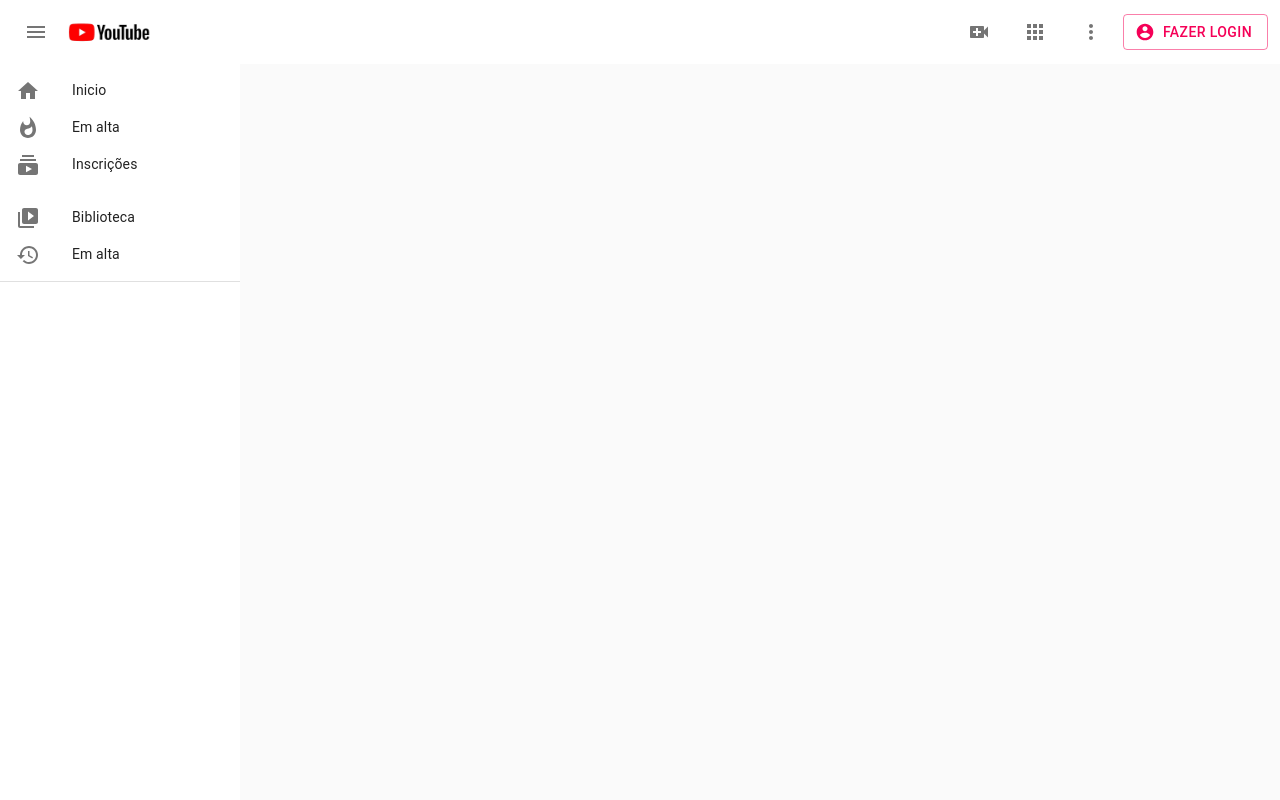
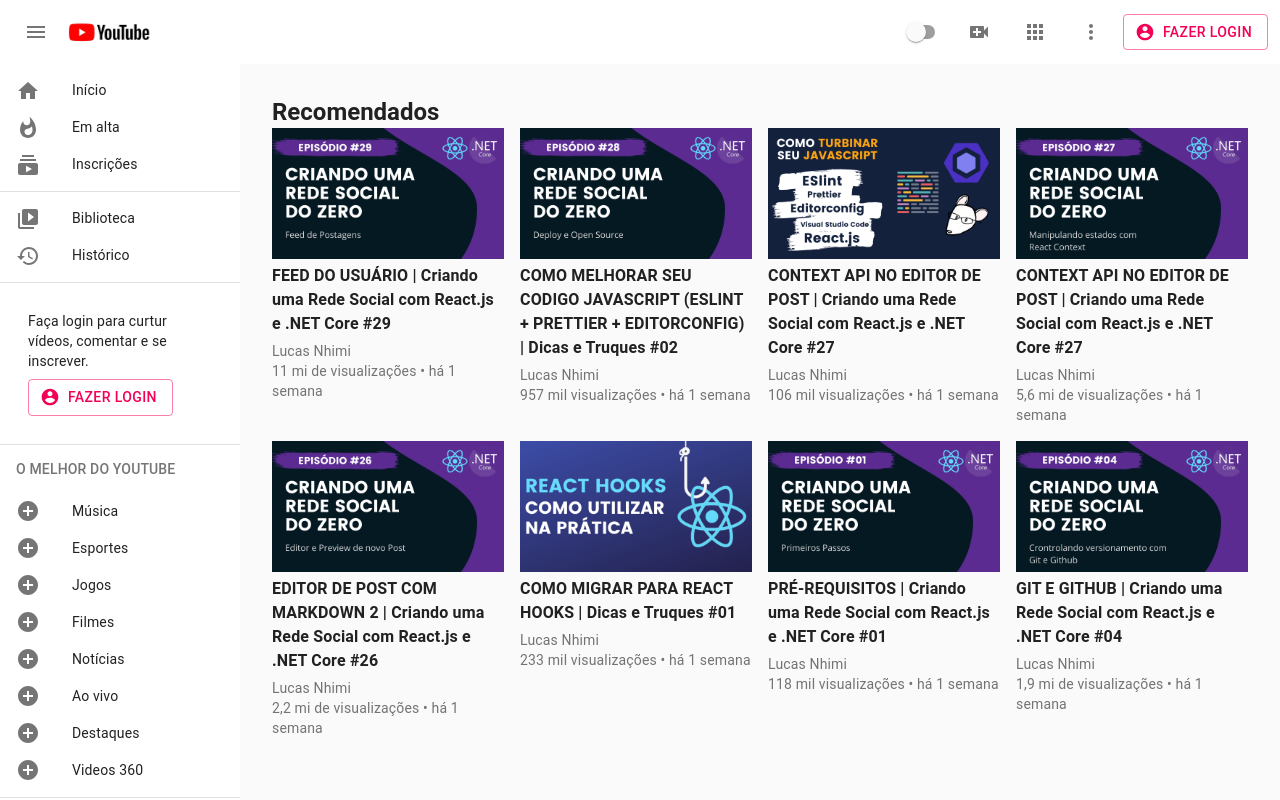
Before and after one commit to PedroBarbosaSw/interface-youtube-clone, a React (Create React App) app: page / in a window 1280 px wide. Built offline with nearby package versions, Linux system fonts and the light colour scheme.

Commit message:
add videos and create a feed

```diff
--- a/src/Home.js
+++ b/src/Home.js
@@ -1,38 +1,51 @@
-import React from 'react'
-
-import { IconButton,
+import React from 'react';
+import {
   makeStyles,
   AppBar,
   Toolbar,
+  IconButton,
+  Drawer,
   Button,
-   Drawer,
   List,
+  Typography,
   Divider,
   ListItem,
   ListItemIcon,
-   ListItemText
-} from '@material-ui/core'
-import MenuIcon from '@material-ui/icons/Menu'
-import AccountCircle from '@material-ui/icons/AccountCircle'
+  ListItemText,
+  ListSubheader,
+  Box,
+  Grid,
+  Hidden,
+  Switch,
+} from '@material-ui/core';
+import { useTheme } from '@material-ui/core/styles';
+import MenuIcon from '@material-ui/icons/Menu';
+import AccountCircle from '@material-ui/icons/AccountCircle';
 
-import VideoCall from '@material-ui/icons/VideoCall'
-import MoreVert from '@material-ui/icons/MoreVert'
-import Apps from '@material-ui/icons/Apps'
+import Apps from '@material-ui/icons/Apps';
+import MoreVert from '@material-ui/icons/MoreVert';
+import VideoCall from '@material-ui/icons/VideoCall';
 
-import HomeIcon from '@material-ui/icons/Home'
-import Subscriptions from '@material-ui/icons/Subscriptions'
-import Whatshot from '@material-ui/icons/Whatshot'
+import HomeIcon from '@material-ui/icons/Home';
+import Subscriptions from '@material-ui/icons/Subscriptions';
+import Whatshot from '@material-ui/icons/Whatshot';
 
-import VideoLibrary from '@material-ui/icons/VideoLibrary'
-import History from '@material-ui/icons/History'
+import VideoLibrary from '@material-ui/icons/VideoLibrary';
+import History from '@material-ui/icons/History';
+
+import AddCircle from '@material-ui/icons/AddCircle';
 
 const useStyles = makeStyles((theme) => ({
   root: {
     height: '100vh',
+    backgroundColor: theme.palette.background.dark,
   },
   appBar: {
     boxShadow: 'none',
-      zIndex: theme.zIndex.drawer +1,
+    zIndex: theme.zIndex.drawer + 1,
+  },
+  logo: {
+    height: 25,
   },
   drawer: {
     width: 240,
@@ -40,10 +53,7 @@
   },
   drawerPaper: {
     width: 240,
-      borderRight: 'none'
-   },
-   logo: {
-      height: '25px'
+    borderRight: 'none',
   },
   menuIcon: {
     paddingRight: theme.spacing(5),
@@ -53,7 +63,7 @@
     paddingRight: theme.spacing(5),
   },
   grow: {
-      flexGrow: 1
+    flexGrow: 1,
   },
   listItemText: {
     fontSize: 14,
@@ -62,42 +72,146 @@
     paddingTop: 4,
     paddingBottom: 4,
   },
-}))
+  subheader: {
+    textTransform: 'uppercase',
+  },
+}));
 
-export default function Home(){
+const videos = [
+  {
+    id: 1,
+    title:
+      'FEED DO USUÁRIO | Criando uma Rede Social com React.js e .NET Core #29',
+    channel: 'Lucas Nhimi',
+    views: '11 mi de visualizações',
+    date: 'há 1 semana',
+    avatar: '/images/avatar.jpeg',
+    thumb: '/images/thumb1.png',
+  },
+  {
+    id: 2,
+    title:
+      'COMO MELHORAR SEU CODIGO JAVASCRIPT (ESLINT + PRETTIER + EDITORCONFIG) | Dicas e Truques #02',
+    channel: 'Lucas Nhimi',
+    views: '957 mil visualizações',
+    date: 'há 1 semana',
+    avatar: '/images/avatar.jpeg',
+    thumb: '/images/thumb2.png',
+  },
+  {
+    id: 3,
+    title:
+      'CONTEXT API NO EDITOR DE POST | Criando uma Rede Social com React.js e .NET Core #27',
+    channel: 'Lucas Nhimi',
+    views: '106 mil visualizações',
+    date: 'há 1 semana',
+    avatar: '/images/avatar.jpeg',
+    thumb: '/images/thumb3.png',
+  },
+  {
+    id: 4,
+    title:
+      'CONTEXT API NO EDITOR DE POST | Criando uma Rede Social com React.js e .NET Core #27',
+    channel: 'Lucas Nhimi',
+    views: '5,6 mi de visualizações',
+    date: 'há 1 semana',
+    avatar: '/images/avatar.jpeg',
+    thumb: '/images/thumb4.png',
+  },
+  {
+    id: 5,
+    title:
+      'EDITOR DE POST COM MARKDOWN 2 | Criando uma Rede Social com React.js e .NET Core #26',
+    channel: 'Lucas Nhimi',
+    views: '2,2 mi de visualizações',
+    date: 'há 1 semana',
+    avatar: '/images/avatar.jpeg',
+    thumb: '/images/thumb5.png',
+  },
+  {
+    id: 6,
+    title: 'COMO MIGRAR PARA REACT HOOKS | Dicas e Truques #01',
+    channel: 'Lucas Nhimi',
+    views: '233 mil visualizações',
+    date: 'há 1 semana',
+    avatar: '/images/avatar.jpeg',
+    thumb: '/images/thumb6.png',
+  },
+  {
+    id: 7,
+    title:
+      'PRÉ-REQUISITOS | Criando uma Rede Social com React.js e .NET Core #01',
+    channel: 'Lucas Nhimi',
+    views: '118 mil visualizações',
+    date: 'há 1 semana',
+    avatar: '/images/avatar.jpeg',
+    thumb: '/images/thumb7.png',
+  },
+  {
+    id: 8,
+    title:
+      'GIT E GITHUB | Criando uma Rede Social com React.js e .NET Core #04',
+    channel: 'Lucas Nhimi',
+    views: '1,9 mi de visualizações',
+    date: 'há 1 semana',
+    avatar: '/images/avatar.jpeg',
+    thumb: '/images/thumb8.png',
+  },
+];
+
+function Home({ darkMode, setDarkMode }) {
   const classes = useStyles();
+  const theme = useTheme();
 
-   return(
+  return (
     <div className={classes.root}>
       <AppBar color='inherit' className={classes.appBar}>
         <Toolbar>
           <IconButton
             edge='start'
             className={classes.menuIcon}
-                  colors='inherit'
             aria-label='menu'
           >
             <MenuIcon />
           </IconButton>
-               <img src="/images/preto.png" alt="logo" className={classes.logo}/>
-
-               <div className={classes.grow}/>
-
-               <IconButton className={classes.icons} colors='inherit'>
+          <img
+            src={
+              theme.palette.type === 'dark'
+                ? '/images/branco.png'
+                : '/images/preto.png'
+            }
+            alt='logo'
+            className={classes.logo}
+          />
+          <div className={classes.grow} />
+          <Switch
+            value={darkMode}
+            onChange={() => setDarkMode(!darkMode)}
+            className={classes.icons}
+          />
+          <IconButton className={classes.icons}>
             <VideoCall />
           </IconButton>
-               <IconButton className={classes.icons} colors='inherit'>
+          <IconButton className={classes.icons}>
             <Apps />
           </IconButton>
-               <IconButton className={classes.icons} colors='inherit'>
+          <IconButton className={classes.icons}>
             <MoreVert />
           </IconButton>
-               <Button startIcon={<AccountCircle />} variant='outlined' color='secondary'>Fazer login</Button>
+          <Button
+            startIcon={<AccountCircle />}
+            variant='outlined'
+            color='secondary'
+          >
+            Fazer Login
+          </Button>
         </Toolbar>
       </AppBar>
+      <Box display='flex'>
+        <Hidden mdDown>
           <Drawer
             className={classes.drawer}
-            variant="permanent"
+            variant='permanent'
             classes={{
               paper: classes.drawerPaper,
             }}
@@ -105,58 +219,241 @@
             <Toolbar />
             <div className={classes.drawerContainer}>
               <List>
-                  <ListItem button classes={{root: classes.listItem}}>
-                     <ListItemIcon>{ <HomeIcon /> }</ListItemIcon>
-                     <ListItemText classes={{
-                        primary: classes.listItemText
+                <ListItem button classes={{ root: classes.listItem }}>
+                  <ListItemIcon>{<HomeIcon />}</ListItemIcon>
+                  <ListItemText
+                    classes={{
+                      primary: classes.listItemText,
                     }}
-                     primary={'Inicio'}
+                    primary={'Início'}
                   />
                 </ListItem>
-                  <ListItem button classes={{root: classes.listItem}}>
-                     <ListItemIcon>{ <Whatshot /> }</ListItemIcon>
-                     <ListItemText classes={{
-                        primary: classes.listItemText
+                <ListItem button classes={{ root: classes.listItem }}>
+                  <ListItemIcon>{<Whatshot />}</ListItemIcon>
+                  <ListItemText
+                    classes={{
+                      primary: classes.listItemText,
                     }}
                     primary={'Em alta'}
                   />
                 </ListItem>
-                  <ListItem button classes={{root: classes.listItem}}>
-                     <ListItemIcon>{ <Subscriptions /> }</ListItemIcon>
-                     <ListItemText classes={{
-                        primary: classes.listItemText
+                <ListItem button classes={{ root: classes.listItem }}>
+                  <ListItemIcon>{<Subscriptions />}</ListItemIcon>
+                  <ListItemText
+                    classes={{
+                      primary: classes.listItemText,
                     }}
                     primary={'Inscrições'}
                   />
                 </ListItem>
               </List>
-
+              <Divider />
               <List>
-                  <ListItem button classes={{root: classes.listItem}}>
+                <ListItem button classes={{ root: classes.listItem }}>
                   <ListItemIcon>
                     <VideoLibrary />
                   </ListItemIcon>
-                     <ListItemText classes={{
-                        primary: classes.listItemText
+                  <ListItemText
+                    classes={{
+                      primary: classes.listItemText,
                     }}
                     primary={'Biblioteca'}
                   />
                 </ListItem>
-                  <ListItem button classes={{root: classes.listItem}}>
+                <ListItem button classes={{ root: classes.listItem }}>
                   <ListItemIcon>
                     <History />
                   </ListItemIcon>
-                     <ListItemText classes={{
-                        primary: classes.listItemText
+                  <ListItemText
+                    classes={{
+                      primary: classes.listItemText,
                     }}
-                     primary={'Em alta'}
+                    primary={'Histórico'}
                   />
                 </ListItem>
               </List>
               <Divider />
+              <Box p={7}>
+                <Typography variant='body2'>
+                  Faça login para curtur vídeos, comentar e se inscrever.
+                </Typography>
+                <Box mt={2}>
+                  <Button
+                    variant='outlined'
+                    color='secondary'
+                    startIcon={<AccountCircle />}
+                  >
+                    Fazer login
+                  </Button>
+                </Box>
+              </Box>
+              <Divider />
+              <List
+                component='nav'
+                aria-labelledby='nested-list-subheader'
+                subheader={
+                  <ListSubheader
+                    component='div'
+                    id='nested-list-subheader'
+                    className={classes.subheader}
+                  >
+                    O Melhor do youtube
+                  </ListSubheader>
+                }
+              >
+                <ListItem button classes={{ root: classes.listItem }}>
+                  <ListItemIcon>
+                    <AddCircle />
+                  </ListItemIcon>
+                  <ListItemText
+                    classes={{
+                      primary: classes.listItemText,
+                    }}
+                    primary={'Música'}
+                  />
+                </ListItem>
+                <ListItem button classes={{ root: classes.listItem }}>
+                  <ListItemIcon>
+                    <AddCircle />
+                  </ListItemIcon>
+                  <ListItemText
+                    classes={{
+                      primary: classes.listItemText,
+                    }}
+                    primary={'Esportes'}
+                  />
+                </ListItem>
+                <ListItem button classes={{ root: classes.listItem }}>
+                  <ListItemIcon>
+                    <AddCircle />
+                  </ListItemIcon>
+                  <ListItemText
+                    classes={{
+                      primary: classes.listItemText,
+                    }}
+                    primary={'Jogos'}
+                  />
+                </ListItem>
+                <ListItem button classes={{ root: classes.listItem }}>
+                  <ListItemIcon>
+                    <AddCircle />
+                  </ListItemIcon>
+                  <ListItemText
+                    classes={{
+                      primary: classes.listItemText,
+                    }}
+                    primary={'Filmes'}
+                  />
+                </ListItem>
+                <ListItem button classes={{ root: classes.listItem }}>
+                  <ListItemIcon>
+                    <AddCircle />
+                  </ListItemIcon>
+                  <ListItemText
+                    classes={{
+                      primary: classes.listItemText,
+                    }}
+                    primary={'Notícias'}
+                  />
+                </ListItem>
+                <ListItem button classes={{ root: classes.listItem }}>
+                  <ListItemIcon>
+                    <AddCircle />
+                  </ListItemIcon>
+                  <ListItemText
+                    classes={{
+                      primary: classes.listItemText,
+                    }}
+                    primary={'Ao vivo'}
+                  />
+                </ListItem>
+                <ListItem button classes={{ root: classes.listItem }}>
+                  <ListItemIcon>
+                    <AddCircle />
+                  </ListItemIcon>
+                  <ListItemText
+                    classes={{
+                      primary: classes.listItemText,
+                    }}
+                    primary={'Destaques'}
+                  />
+                </ListItem>
+                <ListItem button classes={{ root: classes.listItem }}>
+                  <ListItemIcon>
+                    <AddCircle />
+                  </ListItemIcon>
+                  <ListItemText
+                    classes={{
+                      primary: classes.listItemText,
+                    }}
+                    primary={'Videos 360'}
+                  />
+                </ListItem>
+              </List>
+              <Divider />
+              <ListItem button classes={{ root: classes.listItem }}>
+                <ListItemIcon>
+                  <AddCircle />
+                </ListItemIcon>
+                <ListItemText
+                  classes={{
+                    primary: classes.listItemText,
+                  }}
+                  primary={'Procurar mais'}
+                />
+              </ListItem>
+              <Divider />
             </div>
+          </Drawer>
+        </Hidden>
 
-         </Drawer>
+        <Box p={8}>
+          <Toolbar />
+          <Typography
+            variant='h5'
+            color='textPrimary'
+            style={{ fontWeight: 600 }}
+          >
+            Recomendados
+          </Typography>
+
+          <Grid container spacing={4}>
+            {videos.map((item, index) => (
+              <Grid item lg={3} md={4} sm={6} xs={12}>
+                <Box>
+                  <img
+                    style={{ width: '100%' }}
+                    alt={item.title}
+                    src={item.thumb}
+                  />
+                  <Box>
+                    <Typography
+                      style={{ fontWeight: 600 }}
+                      gutterBottom
+                      variant='body1'
+                      color='textPrimary'
+                    >
+                      {item.title}
+                    </Typography>
+                    <Typography
+                      display='block'
+                      variant='body2'
+                      color='textSecondary'
+                    >
+                      {item.channel}
+                    </Typography>
+                    <Typography variant='body2' color='textSecondary'>
+                      {`${item.views} • ${item.date}`}
+                    </Typography>
+                  </Box>
+                </Box>
+              </Grid>
+            ))}
+          </Grid>
+        </Box>
+      </Box>
     </div>
-   )
+  );
 }
+
+export default Home;
```
Lines whose indentation alone changed are shown as unchanged.
